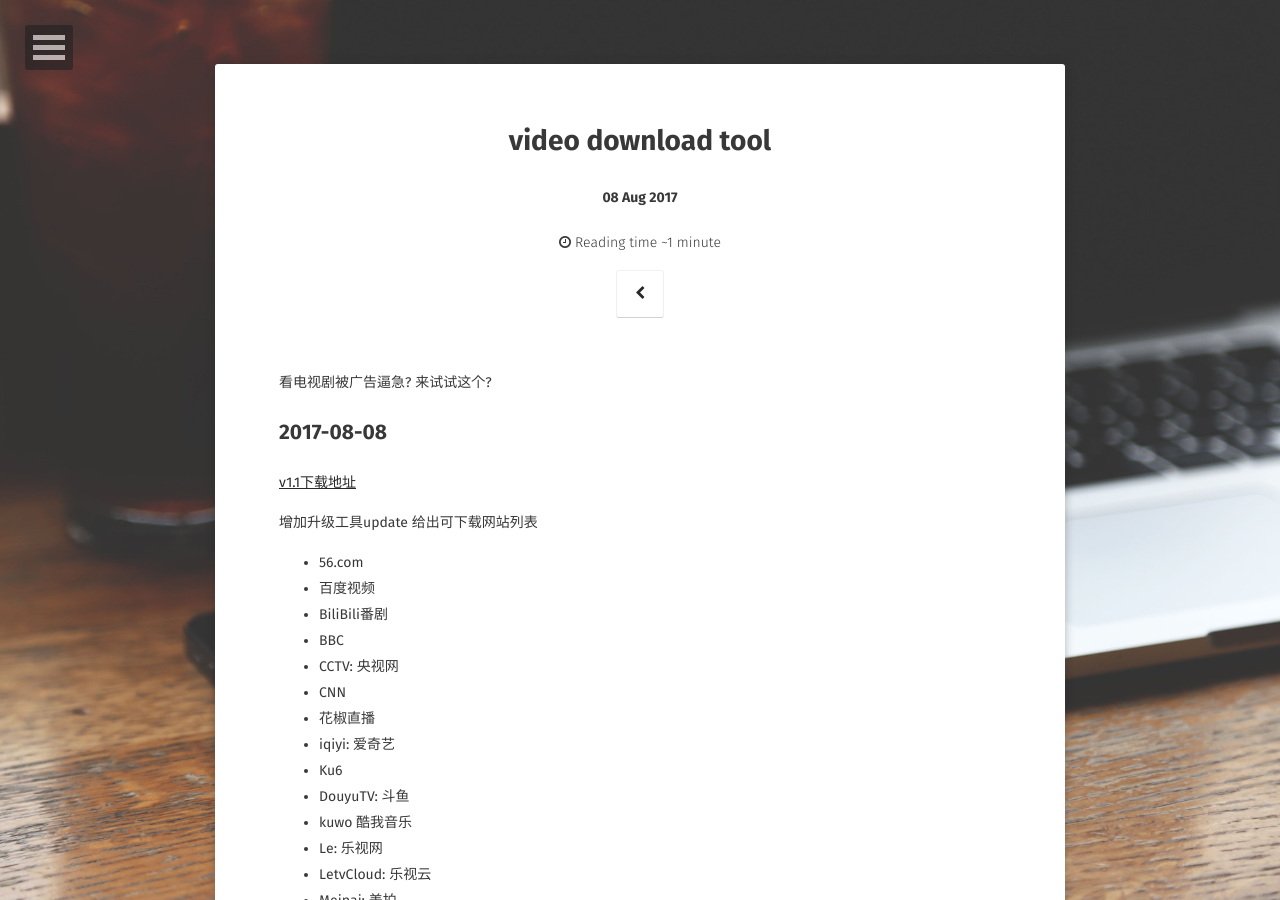
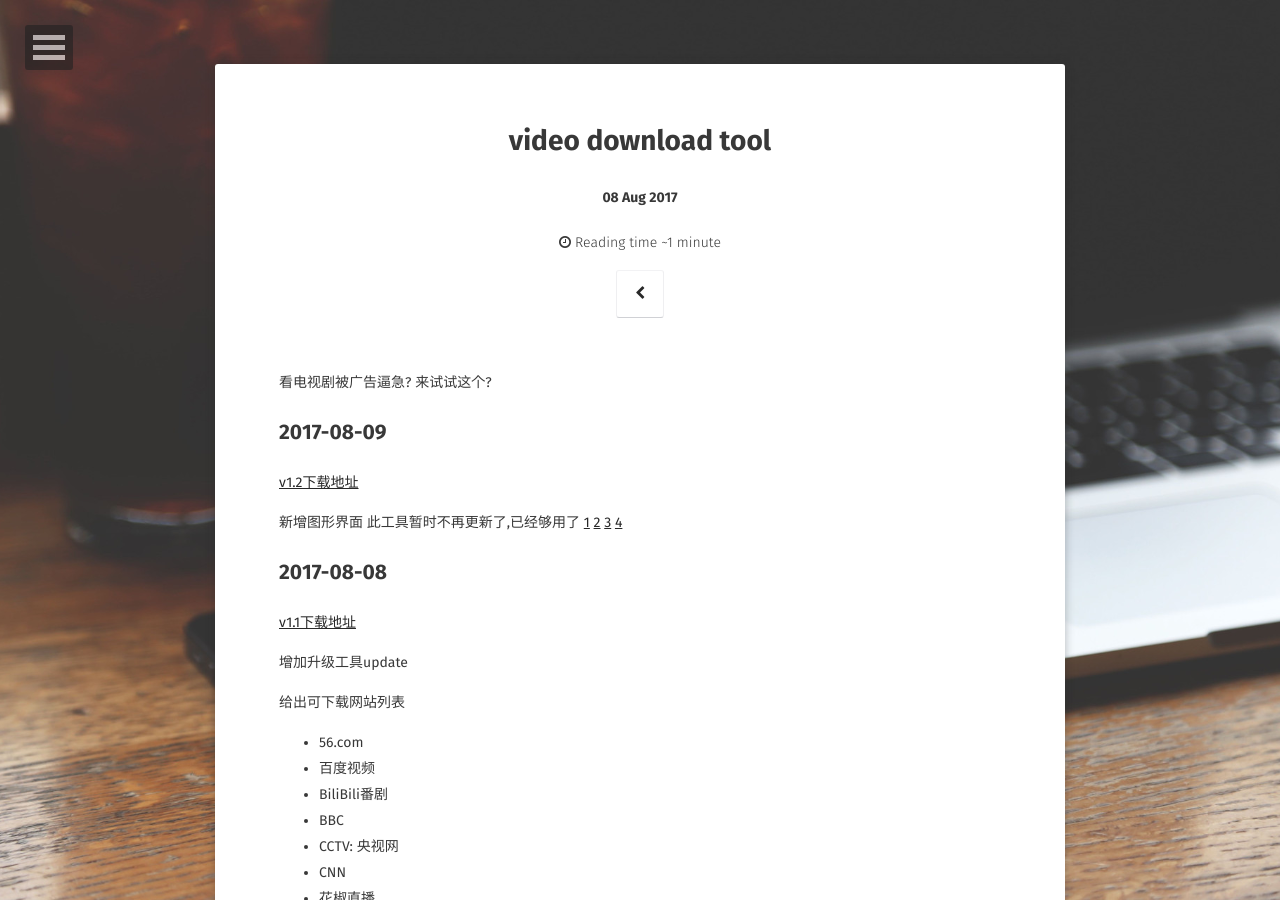
Before and after one commit to Lavinci/lavinci.github.io, a Jekyll site: the page built from _posts/2017-08-08-Works-down1.md, in a window 1280 px wide and 900 px high. Built offline with Jekyll 4.4.1, drawn with Linux system fonts in a browser that asks for light colours; some web fonts are replaced; comment, search, counter and statistics services are not loaded.

Commit message:
update downv1.2

```diff
--- a/_posts/2017-08-08-Works-down1.md
+++ b/_posts/2017-08-08-Works-down1.md
@@ -10,10 +10,23 @@
 看电视剧被广告逼急?
 来试试这个?
 
+
+
+## 2017-08-09
+[v1.2下载地址](https://www.lavinci.top/down/zxDown1_2.rar)
+
+新增图形界面
+此工具暂时不再更新了,已经够用了
+[1](https://raw.githubusercontent.com/Lavinci/PicOnNet/master/article/oth/videoDown_v1.21.png)
+[2](https://raw.githubusercontent.com/Lavinci/PicOnNet/master/article/oth/videoDown_v1.22.png)
+[3](https://raw.githubusercontent.com/Lavinci/PicOnNet/master/article/oth/videoDown_v1.23.png)
+[4](https://raw.githubusercontent.com/Lavinci/PicOnNet/master/article/oth/videoDown_v1.24.png)
+
 ## 2017-08-08
 [v1.1下载地址](https://www.lavinci.top/down/zxDown1_1.rar)
 
 增加升级工具update
+
 给出可下载网站列表
 
 - 56.com
```
Also changed, not shown: 1 other file.
